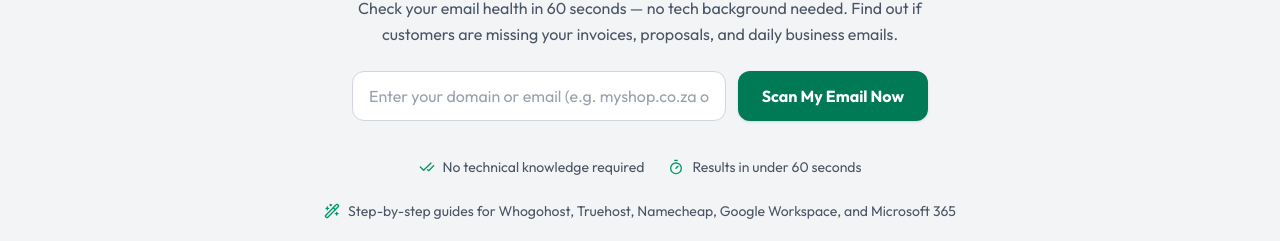
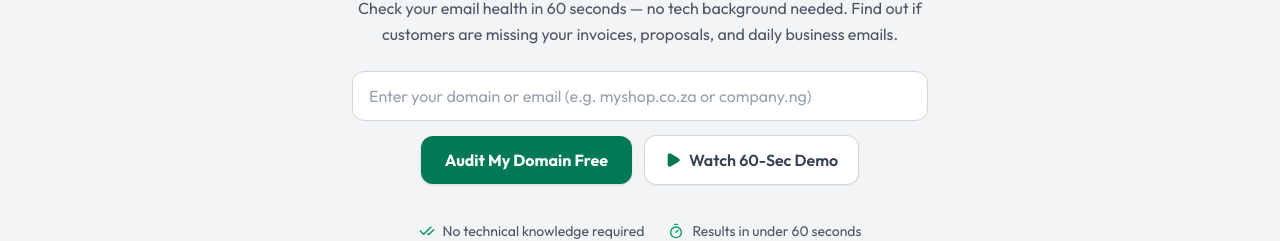
Before and after one commit to I-am-Tofunmi/MailGuard, a React (Vite) app in the folder client/: page / in a window 1280 px wide. Shown: the part 314-555 px from the top of the page. Built offline with nearby package versions, Linux system fonts and the light colour scheme; no server answers.

Commit message:
feat(ui): add watch 60-sec demo button and self-hosted video modal

```diff
--- a/client/src/components/HeroSection.jsx
+++ b/client/src/components/HeroSection.jsx
@@ -1,12 +1,52 @@
-import { useState, useRef } from "react";
+import { useState, useRef, useEffect } from "react";
 import { useNavigate } from "react-router-dom";
-import { ShieldCheck, CheckCheck, Timer, WandSparkles, AlertCircle } from "lucide-react";
+import {
+  ShieldCheck,
+  CheckCheck,
+  Timer,
+  WandSparkles,
+  AlertCircle,
+  Play,
+  X,
+} from "lucide-react";
 
 function HeroSection() {
   const [domain, setDomain] = useState("");
   const [error, setError] = useState("");
+  const [isDemoOpen, setIsDemoOpen] = useState(false);
   const inputRef = useRef(null);
+  const videoRef = useRef(null);
   const navigate = useNavigate();
+
+  const handleOpenDemo = () => {
+    setIsDemoOpen(true);
+  };
+
+  const handleCloseDemo = () => {
+    if (videoRef.current) {
+      videoRef.current.pause();
+      videoRef.current.currentTime = 0;
+    }
+    setIsDemoOpen(false);
+  };
+
+  useEffect(() => {
+    const handleKeyDown = (e) => {
+      if (e.key === "Escape" && isDemoOpen) {
+        handleCloseDemo();
+      }
+    };
+
+    if (isDemoOpen) {
+      window.addEventListener("keydown", handleKeyDown);
+      document.body.style.overflow = "hidden";
+    }
+
+    return () => {
+      window.removeEventListener("keydown", handleKeyDown);
+      document.body.style.overflow = "unset";
+    };
+  }, [isDemoOpen]);
 
   const handleSubmit = (e) => {
     e.preventDefault();
@@ -41,12 +81,9 @@ function HeroSection() {
         </p>
 
         {/* Semantic Scan Form */}
-        <form
-          onSubmit={handleSubmit}
-          className="flex w-full max-w-xl flex-col gap-3 sm:flex-row"
-          noValidate
-        >
-          <div className="relative flex-1 text-left">
+        <div className="w-full max-w-xl">
+          <form onSubmit={handleSubmit} noValidate className="w-full">
+            <div className="relative text-left">
               <input
                 ref={inputRef}
                 type="text"
@@ -64,20 +101,32 @@ function HeroSection() {
                 }`}
               />
               {error && (
-              <div className="mt-1.5 flex items-center gap-1 text-xs font-medium text-red-600 sm:absolute sm:-bottom-6 sm:left-1">
+                <div className="mt-1.5 flex items-center gap-1 text-xs font-medium text-red-600">
                   <AlertCircle size={13} className="shrink-0" />
                   <span>{error}</span>
                 </div>
               )}
             </div>
 
+            <div className="mt-3.5 flex flex-col sm:flex-row items-center justify-center gap-3">
               <button
                 type="submit"
                 className="flex min-h-[48px] w-full sm:w-auto shrink-0 items-center justify-center rounded-xl bg-emerald-700 px-6 py-3 text-sm sm:text-base font-bold text-white shadow-sm transition hover:bg-emerald-800 active:scale-[0.99] cursor-pointer"
               >
-            Scan My Email Now
+                Audit My Domain Free
               </button>
+
+              <button
+                type="button"
+                onClick={handleOpenDemo}
+                className="flex min-h-[48px] w-full sm:w-auto shrink-0 items-center justify-center gap-2 rounded-xl border border-gray-300 bg-white px-5 py-3 text-sm sm:text-base font-semibold text-gray-700 shadow-xs transition hover:border-emerald-500 hover:bg-emerald-50 hover:text-emerald-800 active:scale-[0.99] cursor-pointer"
+              >
+                <Play size={16} className="fill-emerald-700 text-emerald-700 shrink-0" />
+                <span>Watch 60-Sec Demo</span>
+              </button>
+            </div>
           </form>
+        </div>
 
         {/* Feature Bullets */}
         <ul className="flex flex-col items-start sm:items-center gap-3 sm:flex-row sm:flex-wrap sm:justify-center sm:gap-6 mt-3 text-left">
@@ -95,6 +144,44 @@ function HeroSection() {
           </li>
         </ul>
       </div>
+
+      {/* 60-Sec Demo Video Modal */}
+      {isDemoOpen && (
+        <div
+          className="fixed inset-0 z-50 flex items-center justify-center bg-black/80 p-4 backdrop-blur-xs"
+          onClick={handleCloseDemo}
+          role="dialog"
+          aria-modal="true"
+          aria-label="MailGuard 60-Second Demo Video"
+        >
+          <div
+            className="relative w-full max-w-3xl rounded-2xl bg-black p-1 sm:p-2 shadow-2xl animate-in fade-in zoom-in-95 duration-150"
+            onClick={(e) => e.stopPropagation()}
+          >
+            {/* Explicit ✕ Close Button */}
+            <button
+              type="button"
+              onClick={handleCloseDemo}
+              aria-label="Close demo video"
+              className="absolute -top-11 right-0 flex h-9 w-9 items-center justify-center rounded-full bg-white/10 text-white backdrop-blur-md transition hover:bg-white/25 hover:scale-105 cursor-pointer focus:outline-none"
+            >
+              <X size={20} />
+            </button>
+
+            {/* Native Video Player */}
+            <div className="overflow-hidden rounded-xl bg-black">
+              <video
+                ref={videoRef}
+                src="/demo.mp4"
+                controls
+                autoPlay
+                playsInline
+                className="w-full h-auto rounded-lg shadow-xl"
+              />
+            </div>
+          </div>
+        </div>
+      )}
     </section>
   );
 }
```
Also changed, not shown: 1 other file (tests, documents, lock files or other folders). Lines whose indentation alone changed are shown as unchanged.
